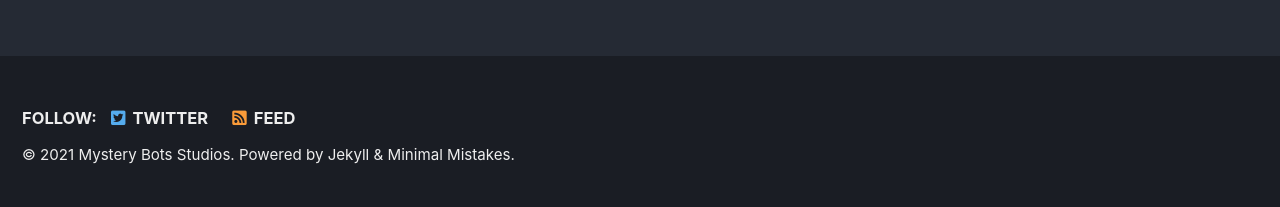
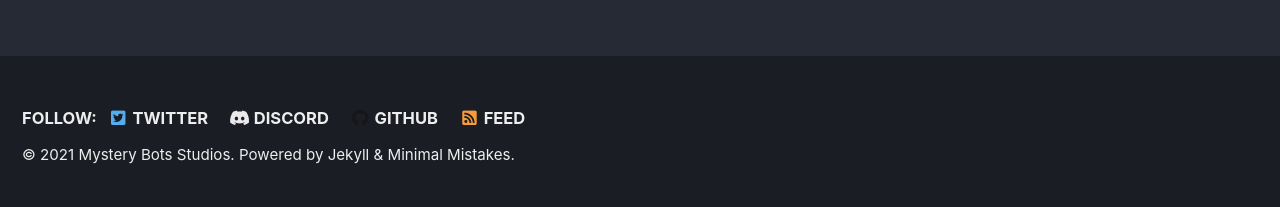
Before and after one commit to Mystery-Bots/mysterybots.com, a Jekyll site: the page built from index.md, in a window 1280 px wide. Shown: the part 1492-1699 px from the top of the page. Built offline with Jekyll 4.4.1, drawn with Linux system fonts in a browser that asks for light colours; cached includes are drawn as plain includes.

Commit message:
Added: discord and github links to footer

```diff
--- a/_config.yml
+++ b/_config.yml
@@ -124,12 +124,15 @@ footer:
     - label: "Twitter"
       icon: "fab fa-fw fa-twitter-square"
       url: "https://twitter.com/Mystery_Bots"
+    - label: "Discord"
+      icon: "fab fa-discord"
+      url: "/discord"
     - label: "Facebook"
       icon: "fab fa-fw fa-facebook-square"
       # url:
     - label: "GitHub"
       icon: "fab fa-fw fa-github"
-      # url:
+      url: "https://github.com/Mystery-Bots/"
     - label: "GitLab"
       icon: "fab fa-fw fa-gitlab"
       # url:
```
